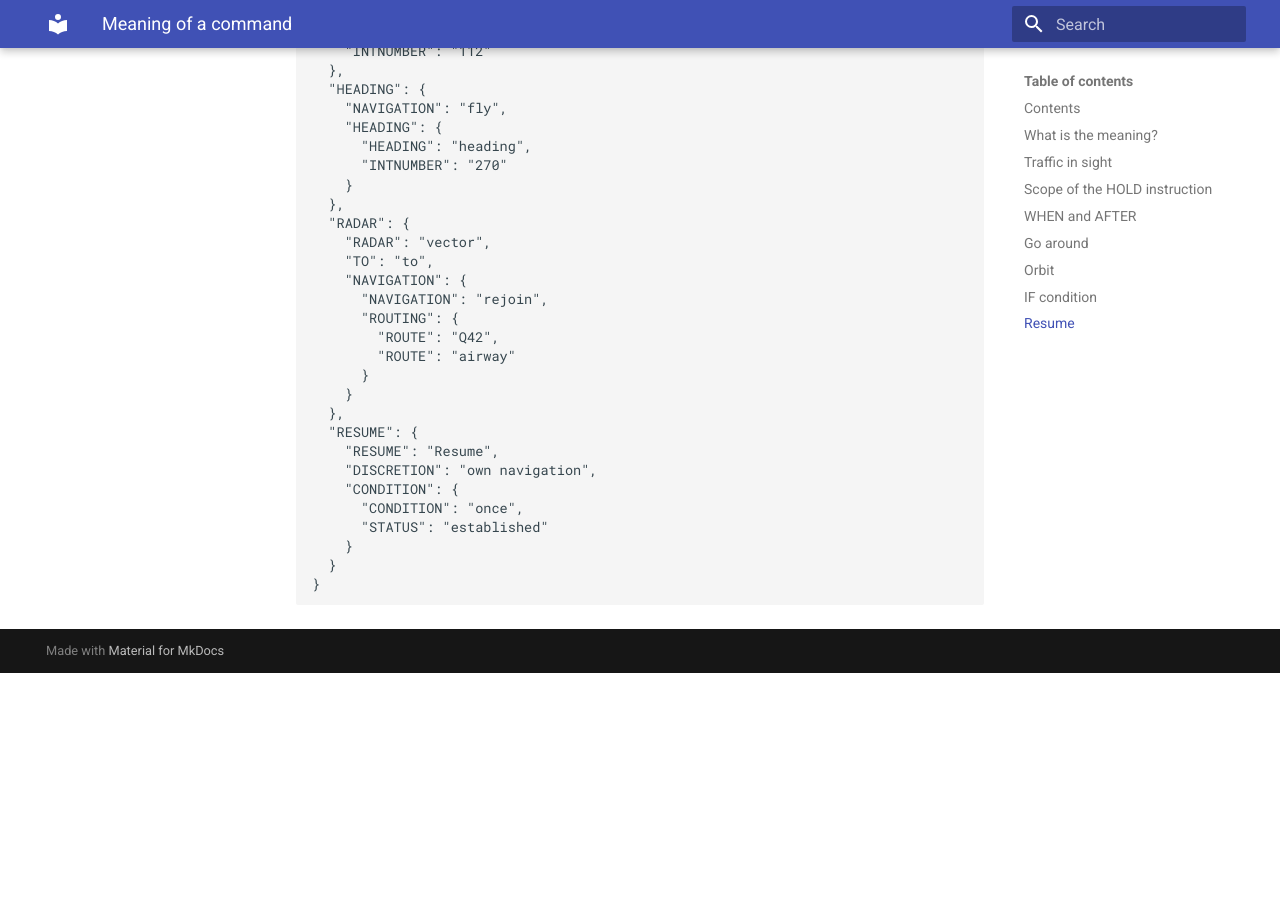
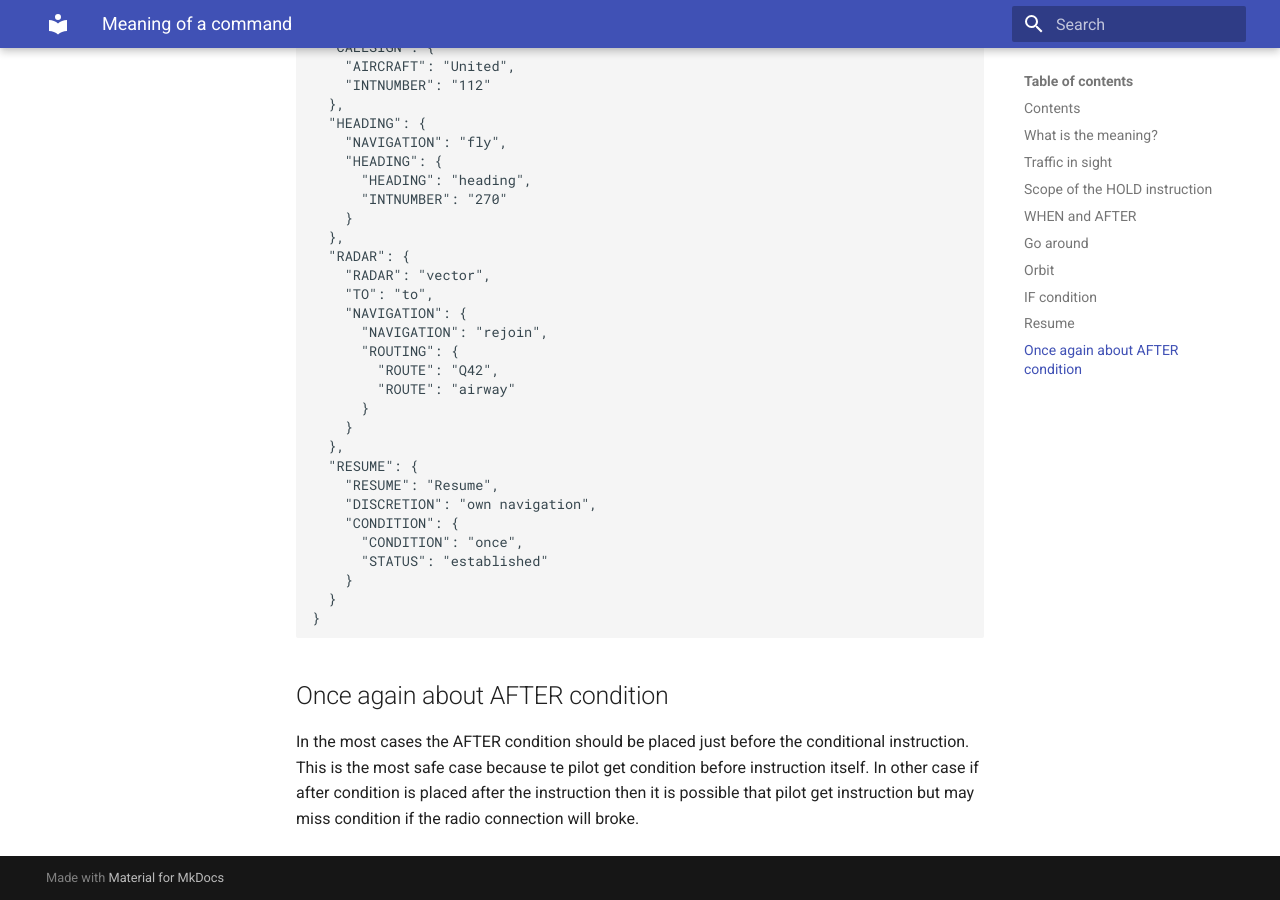
Before and after one commit to sash-tim/ATC-parsing, an MkDocs documentation site: the page built from docs/meaning_of_a_command.md, in a window 1280 px wide and 900 px high, scrolled down 18306 px. Built offline with MkDocs 1.6.1 and Material for MkDocs 9.7.7, drawn with Linux system fonts in a browser that asks for light colours; before the commit the page ends 18979 px from its top, so only the background shows below that; some of the changed text lies outside the part shown.

Commit message:
AFTER category

````diff
--- a/docs/meaning_of_a_command.md
+++ b/docs/meaning_of_a_command.md
@@ -9,6 +9,7 @@
 - [Orbit](#orbit)
 - [IF condition](#if-condition)
 - [Resume](#resume)
+- [Once again about AFTER condition](#once-again-about-after-condition)
 
 
 
@@ -906,3 +907,7 @@
   }
 }
 ```
+
+## Once again about AFTER condition
+
+In the most cases the AFTER condition should be placed just before the conditional instruction. This is the most safe case because te pilot get condition before instruction itself. In other case if after condition is placed after the instruction then it is possible that pilot get instruction but may miss condition if the radio connection will broke.
````
Also changed, not shown: 1 other file.
